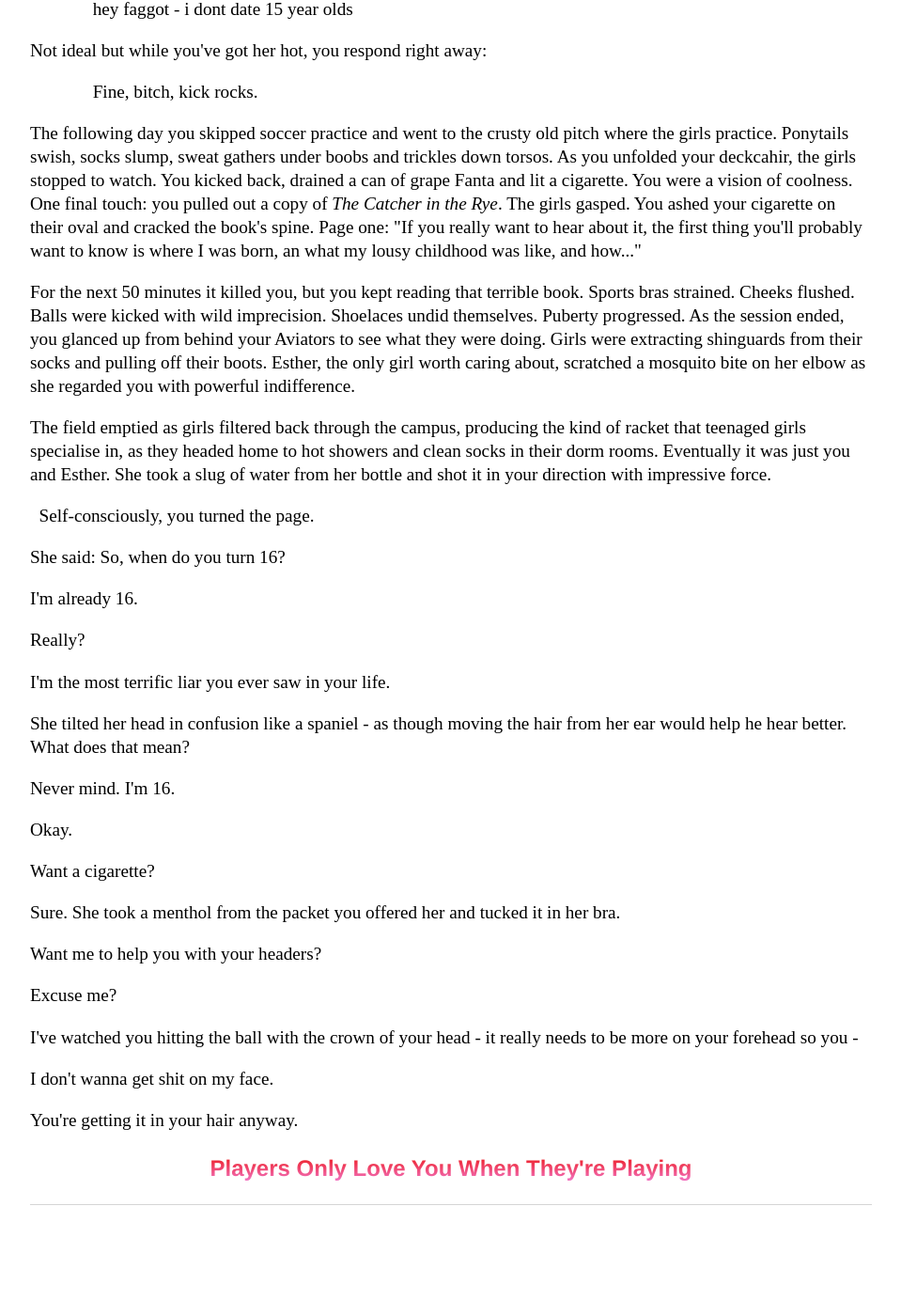
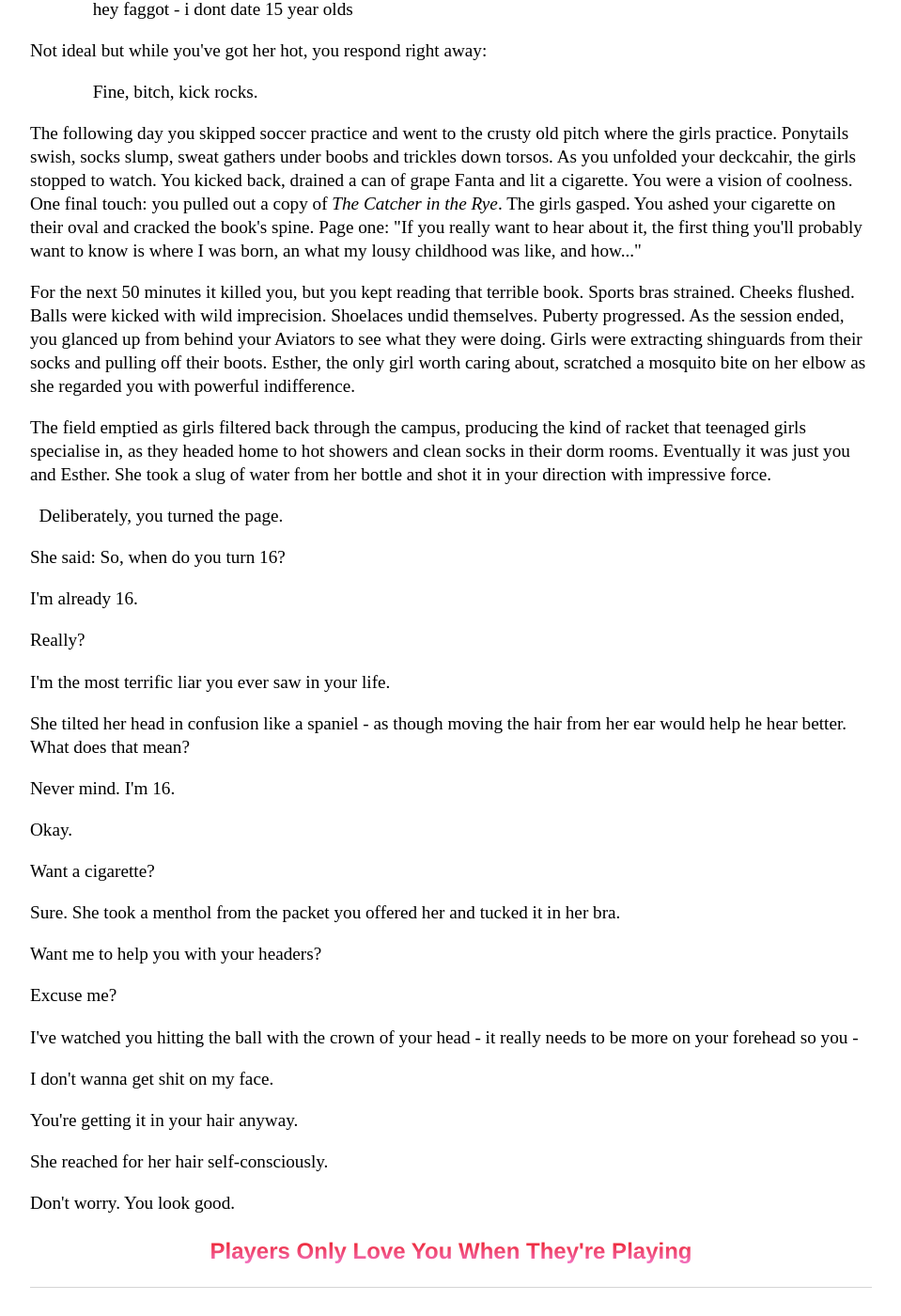
Before and after one commit to Pinelife/pinelife.github.io, a Jekyll site: the page built from Hellhole/excitingevent2.html, in a window 1280 px wide and 1400 px high, scrolled down 1073 px. Shown: the whole window at 94% size, without its empty margins (160-1119 px from the left). Built offline with Jekyll 4.4.1, drawn with Linux system fonts in a browser that asks for light colours; before the commit the page ends 2385 px from its top, so only the background shows below that.

Commit message:
Update excitingevent2.html

```diff
--- a/Hellhole/excitingevent2.html
+++ b/Hellhole/excitingevent2.html
@@ -76,7 +76,7 @@ socks and pulling off their boots. Esther, the only girl worth caring about, scr
 direction with impressive force.
 </p>
 <p>
-Self-consciously, you turned the page.
+Deliberately, you turned the page.
 </p>
 <p>She said: So, when do you turn 16?</p>
 <p>I'm already 16.</p>
@@ -93,4 +93,6 @@ Self-consciously, you turned the page.
 <p>I've watched you hitting the ball with the crown of your head - it really needs to be more on your forehead so you -</p>
 <p>I don't wanna get shit on my face.</p>
 <p>You're getting it in your hair anyway.</p>
+<p>She reached for her hair self-consciously.</p>
+<p>Don't worry. You look good.</p>
 <h3 id = "players">Players Only Love You When They're Playing</h3>
```
